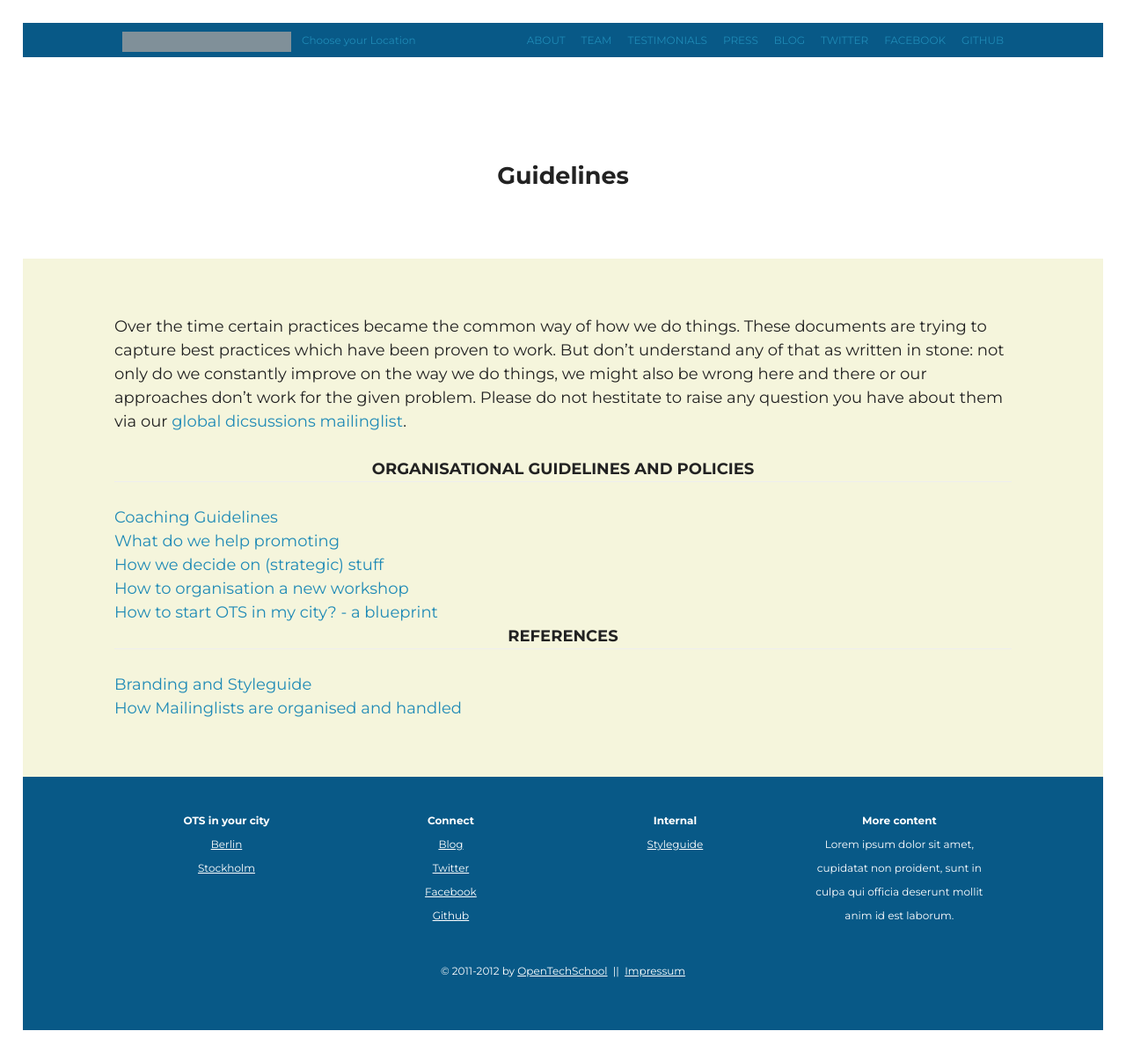
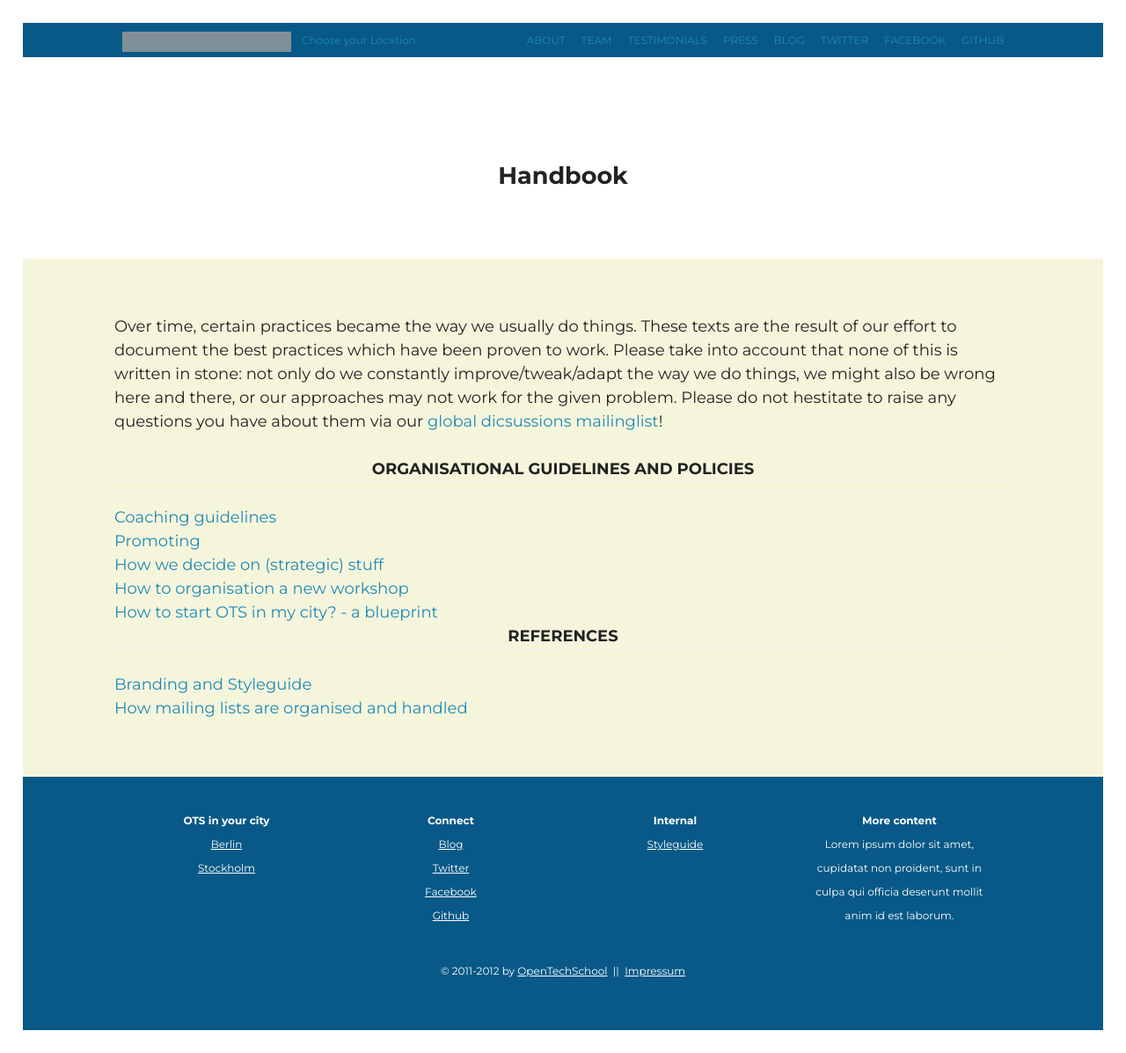
Before and after one commit to OpenTechSchool/www.opentechschool.org, a Jekyll site: the page built from guidelines/index.md, in a window 1280 px wide. Shown: the whole page at 88% size. Built offline with Jekyll 4.4.1, drawn with Linux system fonts in a browser that asks for light colours; nearby versions of some CDN libraries; grey boxes are pictures that could not be loaded.

Commit message:
copyediting

```diff
--- a/guidelines/index.md
+++ b/guidelines/index.md
@@ -1,19 +1,17 @@
 ---
 layout: simple
-title: Guidelines
+title: Handbook
 ---
 
-Over the time certain practices became the common way of how we do things. These documents are trying to capture best practices which have been proven to work. But don't understand any of that as written in stone: not only do we constantly improve on the way we do things, we might also be wrong here and there or our approaches don't work for the given problem. Please do not hestitate to raise any question you have about them via our [global dicsussions mailinglist](https://groups.google.com/a/opentechschool.org/forum/?fromgroups#!forum/discuss.global).
+Over time, certain practices became the way we usually do things. These texts are the result of our effort to document the best practices which have been proven to work. Please take into account that none of this is written in stone: not only do we constantly improve/tweak/adapt the way we do things, we might also be wrong here and there, or our approaches may not work for the given problem. Please do not hestitate to raise any questions you have about them via our [global dicsussions mailinglist](https://groups.google.com/a/opentechschool.org/forum/?fromgroups#!forum/discuss.global)!
 
-## Organisational Guidelines and Policies
- * [Coaching Guidelines](http://opentechschool.github.com/slides/presentations/coaching/)
- * [What do we help promoting](/guidelines/promotion.html)
+## Organisational guidelines and policies
+ * [Coaching guidelines](http://opentechschool.github.com/slides/presentations/coaching/)
+ * [Promoting](/guidelines/promotion.html)
  * [How we decide on (strategic) stuff]()
  * [How to organisation a new workshop](/guidelines/new_workshop.html)
  * [How to start OTS in my city? - a blueprint](/guidelines/city-blueprint.html)
 
-
-
 ## References
  * [Branding and Styleguide](/guidelines/styles.html)
- * [How Mailinglists are organised and handled](/guidelines/mailinglists.html)
+ * [How mailing lists are organised and handled](/guidelines/mailinglists.html)
```
